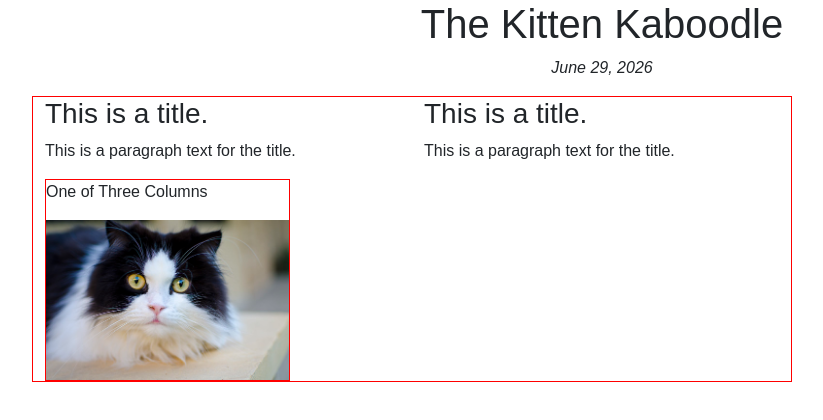
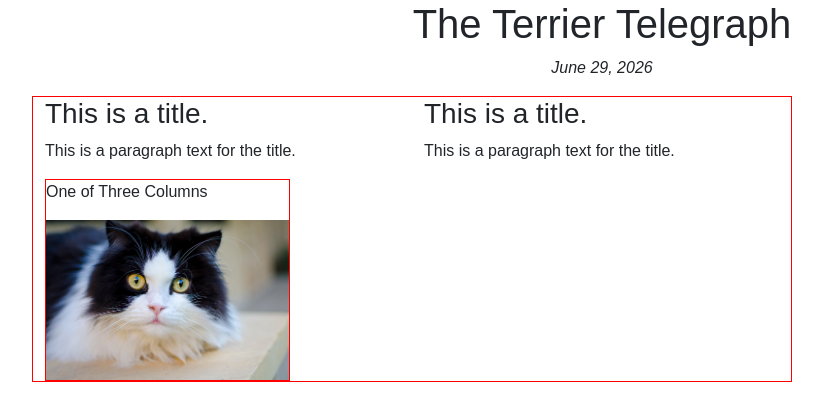
Before and after one commit to rdr72/responsive-design, a plain HTML site: page index.html in a window 1280 px wide. Shown: the whole page, without its empty margins (38-861 px from the left). Drawn offline with nearby package versions, Linux system fonts and the light colour scheme.

```diff
--- a/index.html
+++ b/index.html
@@ -10,7 +10,7 @@
 <body>
 <div class="container">
 	<div class="row text-center">
-	<h1>The Kitten Kaboodle</h1>
+	<h1>The Terrier Telegraph</h1>
 	</div> <!-- End Row -->
 	<div class="row text-center">
 	<p><em>June 29, 2026</em></p>
```
